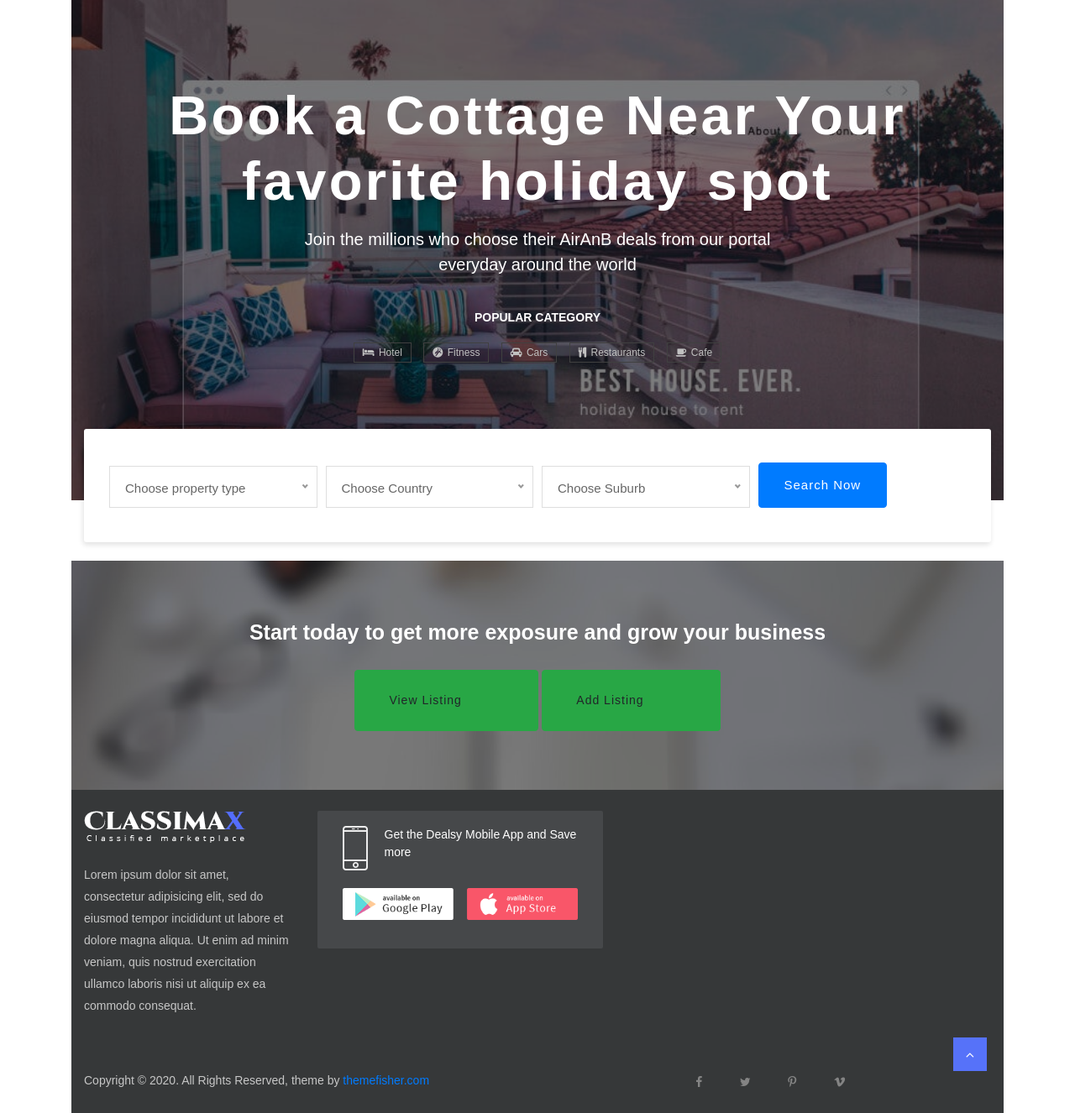
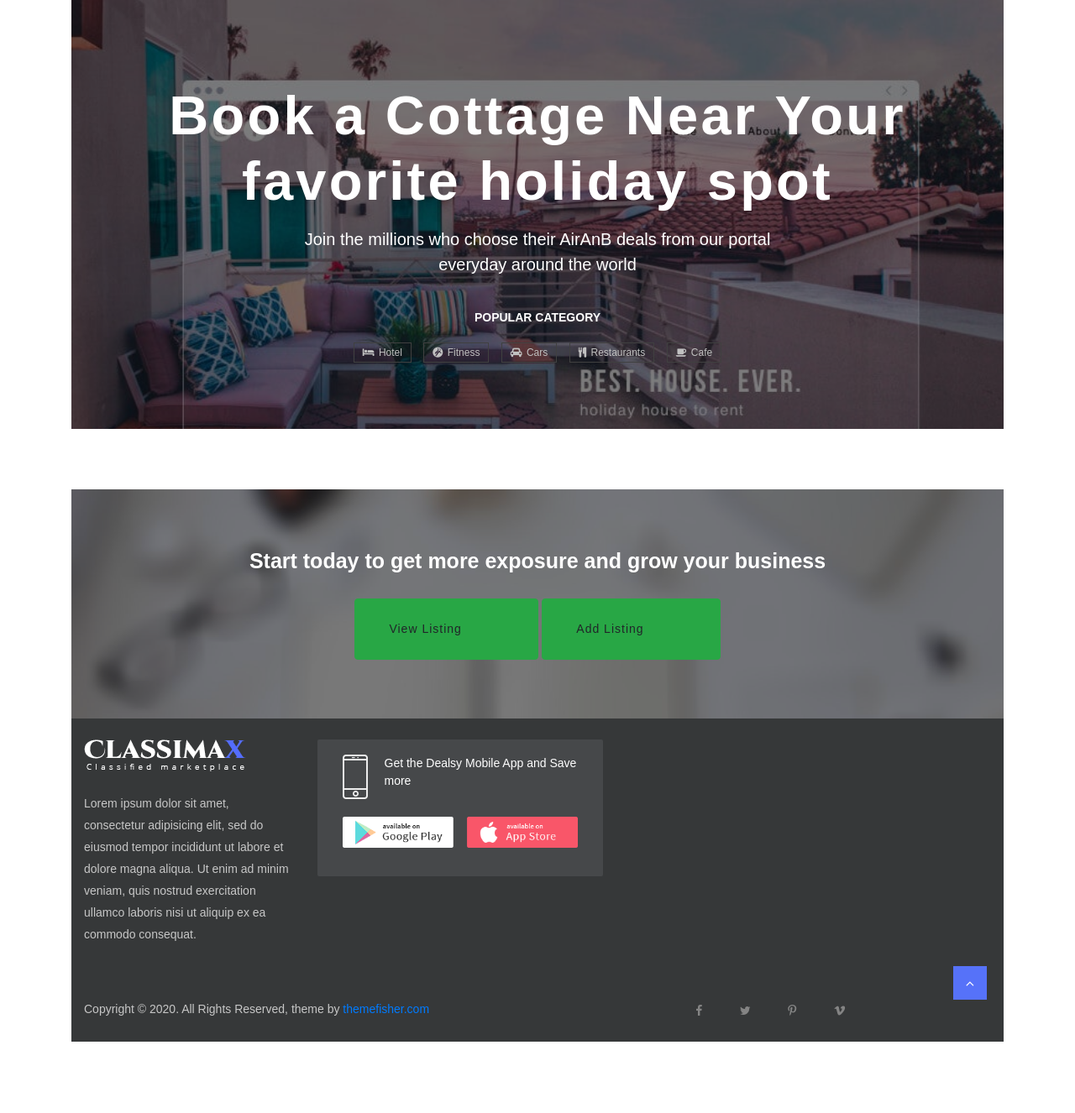
Before and after one commit to baddipudiDebora/MongoDBholidayhomeListing, a Flask app: page / in a window 1280 px wide. Shown: the part 89-1415 px from the top of the page at 84% size. After the commit the page ends 1330 px from the top, so only its background shows below. Run offline with Flask 2, Linux system fonts and the light colour scheme; data that the repository does not hold is empty; some libraries are stand-ins or nearby versions; some web fonts are replaced.

```diff
--- a/run.py
+++ b/run.py
@@ -77,7 +77,7 @@ def addlisting():
 
 @app.route('/adlistingform', methods=['POST'])
 def adlistingform():
-    listings=mongo.db.listingsAndReviews
+    listings = mongo.db.listingsAndReviews
     listings.insert_one(request.form.to_dict())
     return redirect(url_for('viewlisting'))
 
--- a/templates/index.html
+++ b/templates/index.html
@@ -36,61 +36,7 @@
 
 				</div>
 
-				<!-- Advance Search -->
-				<div class="advance-search">
-						<div class="container">
-							<div class="row justify-content-center">
-								<div class="col-lg-12 col-md-12 align-content-center">
-										<form action="{{url_for('index')}}">
-											<div class="form-row">
-                                            <div class="form-group col-md-3">
-													<select name="property_type" class="w-100 form-control mt-lg-1 mt-md-2">
-                                                        <option value="" disabled selected>Choose property type</option>
-                                                            {% for list in listings %}
-                                                                {% if list.property_type not in new_list %}
-                                                                    <option value="{{list.property_type}}">{{list.property_type}}</option>
-                                                                    {{ new_list.append(list.property_type) }}
-                                                                    {% print(new_list) %}
-                                                                {% endif %}
-                                                            {% endfor %}
-                                                            </select>
-												</div>
-                                                <div class="form-group col-md-3">
-													<select id="listingsAndReviews" class="w-100 form-control mt-lg-1 mt-md-2 property_type">
 
-                                                            <option value="" disabled selected>Choose Country</option>
-                                                            {% for list in listings %}
-                                                                {% if list.address.country not in new_country %}
-                                                                    <option value="{{list.address.country}}">{{list.address.country}}</option>
-                                                                    {{ new_list.append(list.address.country) }}
-                                                                    {% print(new_country) %}
-                                                                {% endif %}
-                                                            {% endfor %}
-                                                            </select>
-
-												</div>
-
-												<div class="form-group col-md-3">
-														<select class="w-100 form-control mt-lg-1 mt-md-2">
-														   <option value="" disabled selected>Choose Suburb </option>
-                                                           {% for list in listings %}
-                                                                {% if list.address.suburb not in new_suburb %}
-                                                                    <option value="{{list.address.suburb}}">{{list.address.suburb}}</option>
-                                                                    {{ new_list.append(list.address.suburb) }}
-                                                                    {% print(new_suburb) %}
-                                                                {% endif %}
-                                                            {% endfor %}
-                                                            </select>
-												</div>
-												<div class="form-group col-md-2 align-self-center">
-													<button type="submit" class="btn btn-primary">Search Now</button>
-												</div>
-											</div>
-										</form>
-									</div>
-								</div>
-					</div>
-				</div>
 
 			</div>
 		</div>
```
